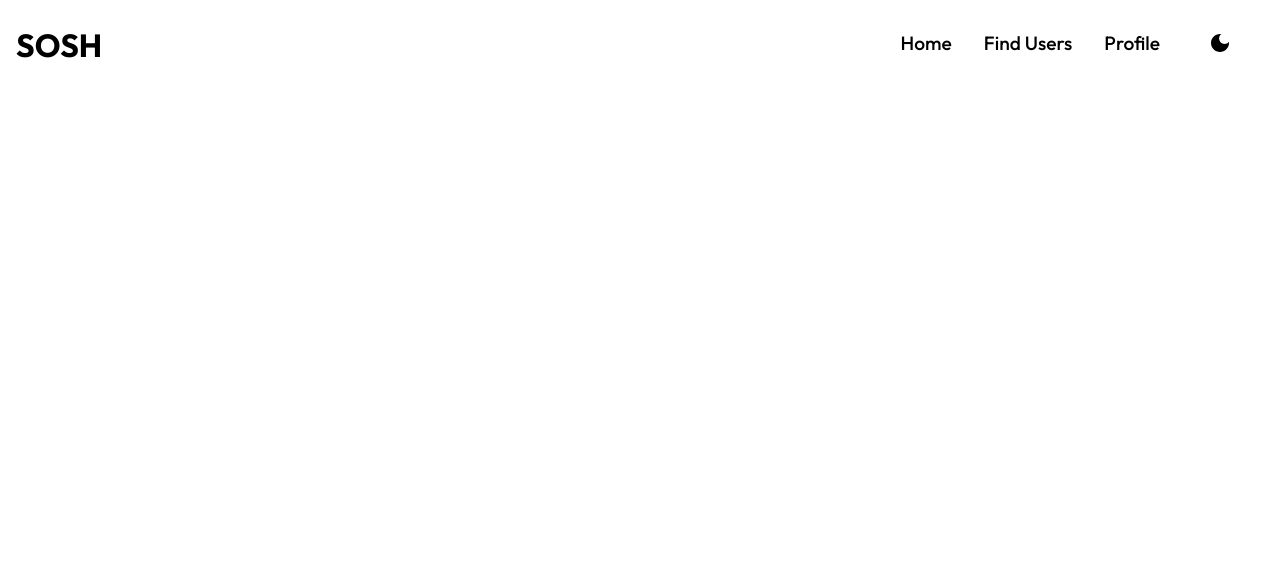
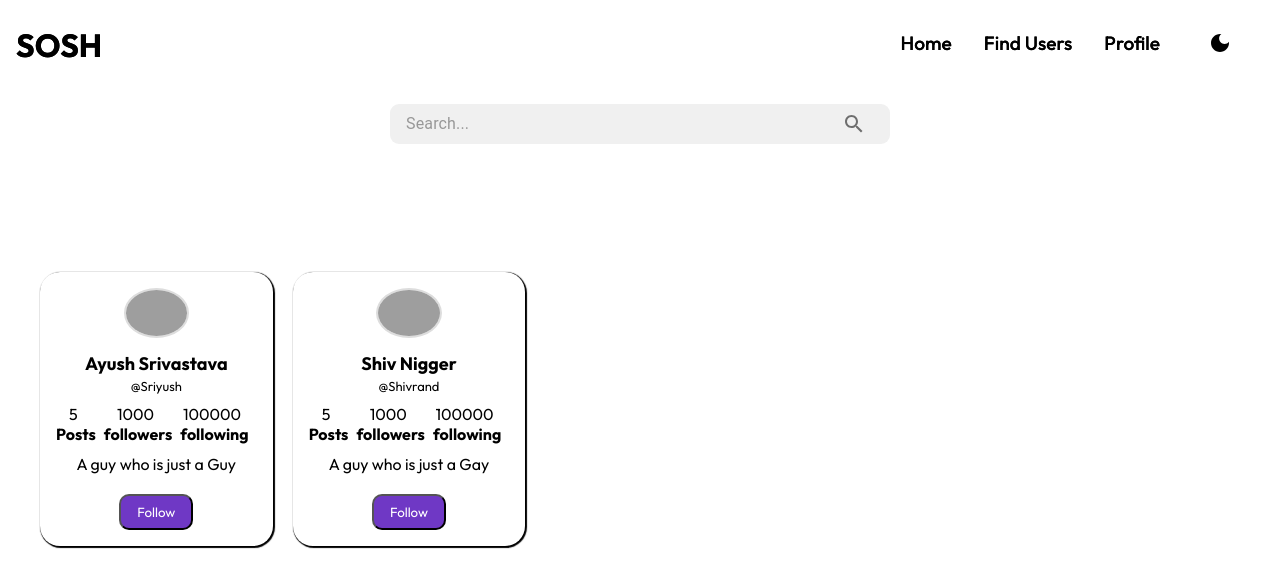
Before and after one commit to Sriyush/Mern-project, a React (Create React App) app in the folder frontend/: page /users in a window 1280 px wide. Shown: the top 588 px of the page. Built offline with nearby package versions, Linux system fonts and the light colour scheme; grey boxes are pictures that could not be loaded.

Commit message:
creation of FindUsers.js

```diff
--- a/frontend/src/App.js
+++ b/frontend/src/App.js
@@ -2,14 +2,10 @@ import React, { useEffect, useState } from "react";
 import "./index.css";
 import { BrowserRouter, Routes, Route } from "react-router-dom";
 import { Navbar } from './components/Navbar/Navbar';
-import HomePage from "./HomePage/Home";
+import HomePage from "./components/HomePage/Home";
 import ProfilePage from "./components/Profile/Profile";
+import Users from "./components/FindUsers/FindUsers";
 
-
-
-function Users() {
-  return <div></div>;
-}
 
 
 function App() {
@@ -30,7 +26,7 @@ function App() {
         <div className="content">
           <Routes>
             <Route path="/" element={<HomePage darkTheme={darkTheme} setDarkTheme={setDarkTheme} />} />
-            <Route path="users" element={<Users/>} />
+            <Route path="users" element={<Users darkTheme={darkTheme} setDarkTheme={setDarkTheme}/>} />
             <Route path="profile" element={<ProfilePage darkTheme={darkTheme} setDarkTheme={setDarkTheme}/>} />
           </Routes>
         </div>
--- /dev/null
+++ b/frontend/src/components/FindUsers/FindUsers.js
@@ -0,0 +1,75 @@
+// Users.js
+import React, { useState } from 'react';
+import SearchBar from '../widgets/Search';
+import { Box } from "@mui/material";
+import { Navbar } from '../Navbar/Navbar';
+import FollowCard from '../widgets/FollowCard';
+
+const Users = ({ darkTheme, setDarkTheme }) => {
+  const [searchTerm, setSearchTerm] = useState('');
+
+  const handleSearch = (term) => {
+    setSearchTerm(term);
+  };
+
+  const toggleTheme = () => {
+    setDarkTheme(!darkTheme);
+    document.body.classList.toggle("dark", darkTheme);
+  };
+
+  const userData1 = {
+    avatarUrl: "https://cdn.pixabay.com/photo/2015/10/05/22/37/blank-profile-picture-973460_960_720.png",
+    title: "Ayush Srivastava",
+    subtitle: "@Sriyush",
+    posts: 5,
+    followers: 1000,
+    following: 100000,
+    description: "A guy who is just a Guy",
+  };
+
+  const userData2 = {
+    avatarUrl: "https://cdn.pixabay.com/photo/2015/10/05/22/37/blank-profile-picture-973460_960_720.png",
+    title: "Shiv Nigger",
+    subtitle: "@Shivrand",
+    posts: 5,
+    followers: 1000,
+    following: 100000,
+    description: "A guy who is just a Gay",
+  };
+
+  return (
+    <Box>
+      <Navbar toggleTheme={toggleTheme} />
+      <Box
+        display="flex"
+        flexDirection="column"
+        alignItems="center"
+        justifyContent="space-between"
+        as="main"
+        px={5}
+        py={3}
+        width={1}
+        mt={10}
+        bg="muted"
+      >
+        <SearchBar onSearch={handleSearch} />
+      </Box>
+      <Box
+        display="flex"
+        flexDirection="row"
+        alignItems="flex-start"
+        as="main"
+        px={5}
+        py={3}
+        width={1}
+        mt={10}
+        bg="muted"
+      >
+        <FollowCard {...userData1} />
+        <FollowCard {...userData2} />
+      </Box>
+    </Box>
+  );
+};
+
+export default Users;
--- a/frontend/src/HomePage/Home.js
+++ b/frontend/src/components/HomePage/Home.js
@@ -1,6 +1,6 @@
 import { Box } from "@mui/material";
-import { Navbar } from "../components/Navbar/Navbar";
-import UserCard from "../UserCard";
+import { Navbar } from "../Navbar/Navbar";
+import UserCard from "../widgets/UserCard";
 const HomePage = ({ darkTheme, setDarkTheme }) => {
   const toggleTheme = () => {
     setDarkTheme(!darkTheme);
--- a/frontend/src/components/Profile/Profile.js
+++ b/frontend/src/components/Profile/Profile.js
@@ -1,6 +1,6 @@
 import { Box } from "@mui/material";
 import { Navbar } from "../Navbar/Navbar";
-import UserCard from "../../UserCard";
+import UserCard from "../widgets/UserCard";
 const ProfilePage = ({ darkTheme, setDarkTheme }) => {
   const toggleTheme = () => {
     setDarkTheme(!darkTheme);
--- /dev/null
+++ b/frontend/src/components/widgets/FollowCard.jsx
@@ -0,0 +1,46 @@
+// FollowCard.js
+import React from 'react';
+import PropTypes from 'prop-types';  // Import PropTypes for prop type validation
+import "./../../index.css";
+
+const FollowCard = ({ avatarUrl, title, subtitle, posts, followers, following, description }) => {
+  return (
+    <div className="cardStyle1">
+      <div>
+        <img src={avatarUrl} alt="avatar" className="img" />
+      </div>
+      <div id="title">{title}</div>
+      <div id="subtitle">{subtitle}</div>
+      <div id="stats">
+        <div className="posts">
+          <div className="stat-num">{posts}</div>
+          <div className="stat-type">Posts</div>
+        </div>
+        <div className="followers">
+          <div className="stat-num">{followers}</div>
+          <div className="stat-type">followers</div>
+        </div>
+        <div className="following">
+          <div className="stat-num">{following}</div>
+          <div className="stat-type">following</div>
+        </div>
+      </div>
+      <div id="actions">{description}</div>
+      <div>
+        <button style={{ backgroundColor: '#6F38C5', borderRadius: '10px', padding: '8px 16px', color: '#fff', cursor: 'pointer' }}>Follow</button>
+      </div>
+    </div>
+  );
+};
+
+FollowCard.propTypes = {
+  avatarUrl: PropTypes.string.isRequired,
+  title: PropTypes.string.isRequired,
+  subtitle: PropTypes.string.isRequired,
+  posts: PropTypes.number.isRequired,
+  followers: PropTypes.number.isRequired,
+  following: PropTypes.number.isRequired,
+  description: PropTypes.string.isRequired,
+};
+
+export default FollowCard;
--- /dev/null
+++ b/frontend/src/components/widgets/Search.js
@@ -0,0 +1,35 @@
+import React from 'react';
+import { InputBase, IconButton, Box } from '@mui/material';
+import { Search } from '@mui/icons-material';
+
+const SearchBar = ({ onSearch }) => {
+  const handleSearch = (event) => {
+    const searchTerm = event.target.value;
+    onSearch(searchTerm);
+  };
+
+  return (
+    <Box
+      display="flex"
+      justifyContent="space-between"
+      alignItems="center"
+      backgroundColor="#f0f0f0"
+      borderRadius="9px"
+      gap="1rem"
+      padding="0.5rem 1rem"
+      height="40px"
+      width="500px"
+    >
+      <InputBase
+        placeholder="Search..."
+        onChange={handleSearch}
+        fullWidth
+      />
+      <IconButton>
+        <Search />
+      </IconButton>
+    </Box>
+  );
+};
+
+export default SearchBar;
--- a/frontend/src/UserCard.jsx
+++ b/frontend/src/components/widgets/UserCard.jsx
@@ -1,4 +1,4 @@
-import "./index.css";
+import "./../../index.css";
 import {
     AiOutlineTwitter,
     AiFillInstagram,
--- a/frontend/src/index.css
+++ b/frontend/src/index.css
@@ -14,6 +14,16 @@
   /* border-color: var(--text-color); */
   border-radius: 20px;
   border-width: 10px;
+}
+.cardStyle1{
+  background-color: var(--bg-color);
+  padding: 16px;
+  box-shadow: 1px 1px 1px 1px var(--text-color) ;
+  text-align: center;
+  /* border-color: var(--text-color); */
+  border-radius: 20px;
+  border-width: 10px;
+  margin-right: 20px;
 }
 #title{
   font-weight:700;
```
Also changed, not shown: frontend/src/components/widgets/Usercard.styled.js (deleted, +0 -110 lines), frontend/src/components/widgets/user.json (deleted, +0 -11 lines).
